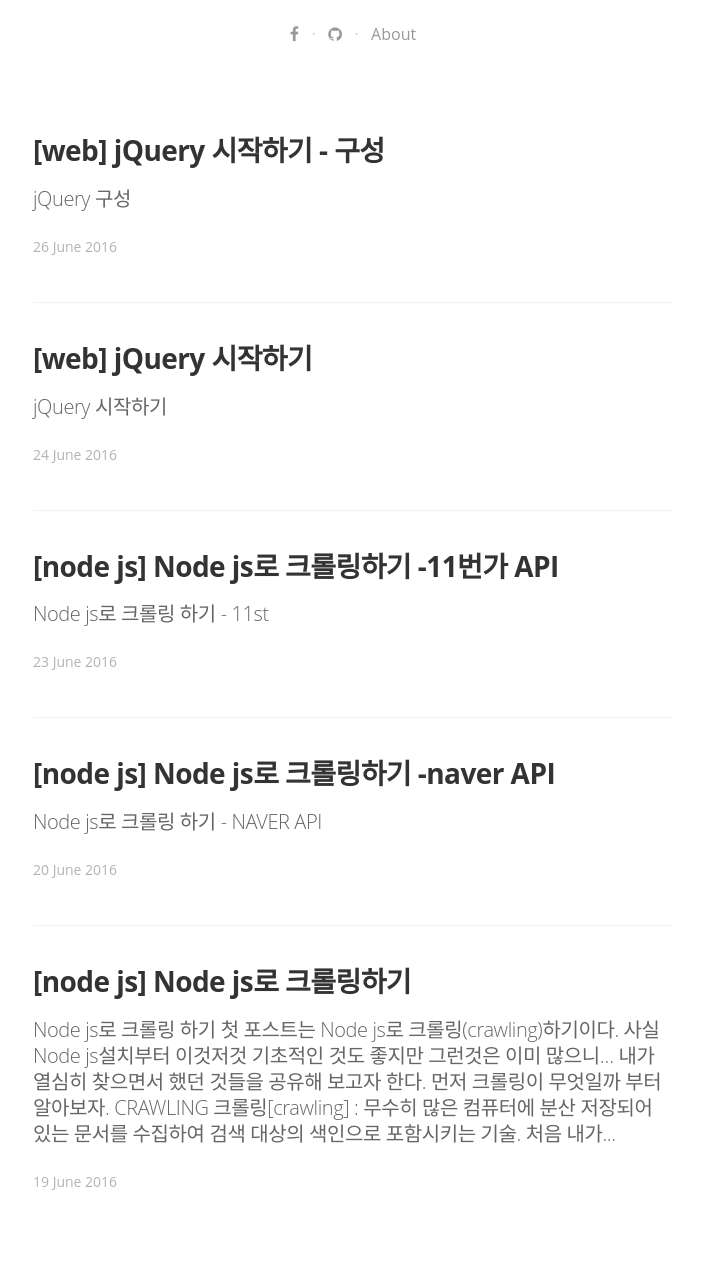
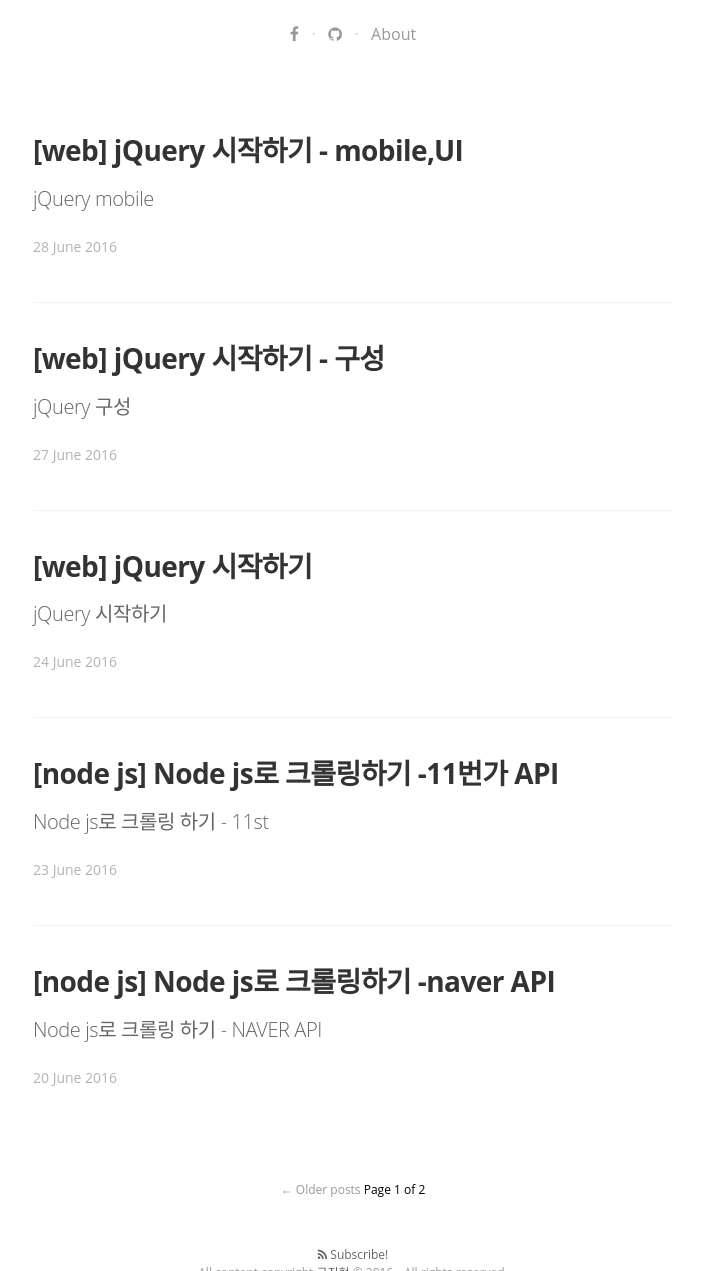
Before and after one commit to koocci/github.io, a Jekyll site: the page built from index.html, in a window 1280 px wide and 1400 px high, scrolled down 487 px, cut to the strip 129-1400 px from the top of the window. Shown: the whole strip, without its empty margins (287-991 px from the left). Built offline with Jekyll 4.4.1, drawn with Linux system fonts in a browser that asks for light colours; nearby versions of some CDN libraries; some web fonts are replaced; the list of posts is cut into pages by our own code; some of the changed lines change nothing that is shown.

Commit message:
jquery_mobile_UI

```diff
--- a/_posts/2016-06-26-jquery-2.md
+++ b/_posts/2016-06-26-jquery-2.md
@@ -1,7 +1,7 @@
 ---
 layout: post
 title:  "[web] jQuery 시작하기 - 구성"
-date:   2016-06-26 10:00:23 +0900
+date:   2016-06-27 15:57:23 +0900
 categories: WEB
 tags: [WEB,jquery,jquery mobile,jquery UI,library,framework,$,DOM]
 
--- /dev/null
+++ b/_posts/2016-06-28-jquery-mobile_ui.md
@@ -0,0 +1,277 @@
+---
+layout: post
+title:  "[web] jQuery 시작하기 - mobile,UI"
+date:   2016-06-28 09:43:53 +0900
+categories: WEB
+tags: [WEB,jquery,jquery mobile,jquery UI,library,framework,$,DOM]
+
+---
+
+# jQuery mobile
+
+![phone](https://images.unsplash.com/photo-1444356751607-31f0fd2714f1?ixlib=rb-0.3.5&q=80&fm=jpg&crop=entropy&s=e10ae28ea99dcbc5e512a56d60a86c18)
+
+이전 포스팅에서 jQuery에 관한 소개와 여러 속성, 이벤트등을 작성했었다.
+그리고 이번 포스팅에서는 간단히 jQuery mobile에 대해 소개해 볼까한다.
+내가 jQuery Mobile을 접했던 것은 하이브리드 어플을 제작하기 위해서 였다.
+처음엔 `Angular`를 공부해서 `iOnic`으로 만들어볼까 했지만 그래도 좀더 기초에 다가갈 수 있게 `jQuery mobile`과 `PhoneGap`을 이용해서 만들었고, 순차적으로 해당사항에 대해서도 포스팅을 할 계획이다.
+그럼 jQuery Mobile에 대해 알아보자.
+
+---
+
+### 정의
+
+난 항상 무언가를 공부할 때 정의는 꼭 제일 먼저 보게된다. 뭐 누구나 그렇겠지만 만든사람의 생각이 가장 명확히 들어난다고 생각하기 때문이다.
+
+`jQuery Mobile is a HTML5-based user interface system designed to make responsive web sites and apps that are accessible on all smartphone, tablet and desktop devices.`
+
+jQuery mobile 사이트에 들어가면 가장 먼저 나오는 문구다.
+즉, 위 라이브러리는 모바일이나 테블릿 혹은 데스크탑 등의 모든 환경에서 반응형 웹사이트, 앱에 맞추어서 사용할 수 있도록 나온 것이다.
+
+일반적으로 안드로이드든 아이폰이든 웹 사이트든 반응형은 이제 당연히 해야하는 기술이 되었다.
+뭐 아이폰은 그래도 적은 편이지만 안드로이드 폰같은 경우 화면도 너무 다양하고, 크기도, 사양도 너무 다양해서 어떻게 될지 모른다.
+따라서 native로 짤 때에도 내가 알기로는 해당 사항을 많이 생각하면서 짜야 하는 것으로 알고 있다.
+사용법자체가 jQuery랑 다른 것은 아니니 쉽게 접근을 해보자.
+
+---
+
+### css FrameWork
+
+jQuery mobile에서는 미리 정해진 클래스 이름들이 있는데 해당 클래스를 넣어주면 css가 바뀌게 된다.
+
+해당 DOC는 [여기](http://api.jquerymobile.com/classes/)에 적혀 있다.
+일반적으로 jQuery mobile을 많이 써보지 못했을 때에는 대강의 흐름만 보고 예시를 옮겨 쓰거나 했던 적이 많았다. 그러나 최근에는 이러한 세부적인 걸 보게 되면서 미리미리 체킹을 하고 원하는 모양으로 바꾸고 하다보니 훨씬 깔끔하고 이쁘게 되는 걸 확인할 수 있었다.
+
+예시에는 위에 설명한 class가 들어가 있는 경우가 많으니 뺄것은 빼고 원하는 모양을 만들면 될 것이다.
+이외에 css FrameWork에는 Grid Layout과 Responsive Grid, Theme이 있는데 나는 Grid Layout과 Responsive Grid의 경우 좀 사용성이 높지 못한것 같아 `bootstrap grid system`을 사용했다.
+
+이외의 내용은 [여기](http://api.jquerymobile.com/category/css-framework/)에서 한번 읽어보면 좋다.
+
+---
+
+### Events
+
+`Event`를 컨트롤 하는 것은 참 까다로운 일이다.
+[여기](http://api.jquerymobile.com/category/events/)에 해당하는 Event들이 나열되어 있는데, 개인적으로 많이 썼던 것이나 중요한 부분들을 적어보겠다.
+
+navigate의 경우 `history관리`에 있어서 자주 쓰는데, jQuery mobile상에서 뒤로가기시, 탭상의 history도 저장이 되기 때문에 뒤로 갈때 이전 탭이 선택될 때가 있다. 물론 해당 사항이 원하던 기능이면 상관이 없는데 개인적으로는 탭이 아니라 페이지 형식으로 넘겨야 하는 상황이라 navigate 쪽을 손을 봐서 구현을 했다.
+
+{% highlight ruby %}
+
+$(window).on("navigate", function(event, data) {
+  if (data.state.direction == "back" && $(".ui-popup-active").length < 1) {
+    event.preventDefault();
+    history.back(1);
+  }
+});
+
+{% endhighlight %}
+
+해당 사항은 내가 만들었던 서비스의 기준이고 원하는 방향이 있다면 수정하면 될 듯 하다.
+
+다음으로 이건 궁금한 사람도 많을 것이고, 한번 정리를 하면 좋을 꺼같아서 작성해 볼것인데,
+`Event`중에 페이지 로드될 때의 호출되는 것들이 많은데, 그 상황을 한 번 비교를 해보겠다.
+비교 해볼 것들은
+`mobileinit`
+`pagebeforecreate`
+`bagebeforehide`
+`pagebeforeload`
+`pagebeforeshow`
+`pagecreate`
+`pageinit`
+`pageload`
+
+이다. 해당 사항들이 언제 호출되는 지는 사실 해당 이벤트 설명에 나와 있으나, 전체를 비교하는 코드를 만들어 보도록 하겠다.
+
+{% highlight ruby %}
+
+<!doctype html>
+<html>
+<head>
+  <title>Example</title>
+  <meta charset=utf-8 />
+  <meta name="viewport" content="width=device-width, initial-scale=1">
+  <link rel="stylesheet"  href="http://code.jquery.com/mobile/1.4.5/jquery.mobile-1.4.5.min.css" />
+  <script src="http://code.jquery.com/jquery-1.10.2.min.js"></script>
+  <script>
+// Update configuration to our liking
+$( document ).on( "mobileinit", function() {
+	console.log("mobileinit : Event indicating that jQuery Mobile has finished loading.");
+});
+$( document ).on( "pagebeforecreate", function() {
+	console.log("pagebeforecreate : Triggered on the page being initialized, before most plugin auto-initialization occurs.");
+});
+$( document ).on( "pagebeforeload", function() {
+	console.log("(d)pagebeforeload : Triggered before any load request is made.");
+});
+$( document ).on( "pagebeforeshow", function() {
+	console.log("(d)pagebeforeshow : Triggered on the 'toPage' we are transitioning to, before the actual transition animation is kicked off.");
+});
+$( document ).on( "pagecreate", function() {
+	console.log("pagecreate : Triggered when the page has been created in the DOM (via ajax or other) and after all widgets have had an opportunity to enhance the contained markup.");
+});
+$( document ).on( "pageinit", function() {
+  console.log( "pageinit : Triggered on the page being initialized, after initialization occurs." );
+});
+$( document ).on( "pageload", function() {
+	console.log("(d)pageload : Triggered after the page is successfully loaded and inserted into the DOM.");
+});
+$( document ).on( "pageshow", function() {
+	console.log("(d)pageshow : Triggered on the 'toPage' after the transition animation has completed.");
+});
+  </script>
+  <script src="http://code.jquery.com/mobile/1.4.5/jquery.mobile-1.4.5.min.js"></script>
+</head>
+<body>
+  <div data-jqm-role="page">
+    <div data-jqm-role="header">
+      <h2>jQuery Mobile Example</h2>
+    </div>
+    <div data-jqm-role="content">
+    	<h1>안녕</h1>
+    </div>
+  </div>
+</body>
+</html>
+
+{% endhighlight %}
+
+자바스크립트를 조금이라도 공부했다면 선언순서가 크게 차이가 없다는 것은 알고 있을 것이다.
+console에는 실행 이벤트 명과 언제 나오는지를 적어 두었다.
+그럼 해당 구문의 결과를 보자.
+
+{% highlight ruby %}
+
+mobileinit : Event indicating that jQuery Mobile has finished loading.
+
+pagebeforecreate : Triggered on the page being initialized, before most plugin auto-initialization occurs.
+
+pagecreate : Triggered when the page has been created in the DOM (via ajax or other) and after all widgets have had an opportunity to enhance the contained markup.
+
+pageinit : Triggered on the page being initialized, after initialization occurs.
+
+(d)pagebeforeshow : Triggered on the 'toPage' we are transitioning to, before the actual transition animation is kicked off.
+
+(d)pageshow : Triggered on the 'toPage' after the transition animation has completed.
+
+{% endhighlight %}
+
+
+먼저 `Load`란 단어가 들어간 곳은 출력이 되지 않았다.
+참고로 (d)가 들어간 문구는 jquery mobile 1.4부터 deprecated 된것이라 하여, 사용하지 않는 것이 좋다.
+
+즉, 순서를 보면
+
+`mobileinit`이 jquery mobile의 로딩이 끝났을 때, `pagebeforecreate`,`pagecreate`,`pageinit` 순으로 호출이 된다.
+
+이런 호출이 이루어 진다는 건 한번정도 정리해 두면 편하다.
+그럼 다른 이벤트를 볼 것인데 바로 scroll이다.
+
+scroll의 경우는 모바일의 경우 참 많이 쓰인다. Listview의 로딩에 있어서도 그렇고, 페이징도 그렇고 본인만의 scroll 노하우를 하나 만들어두는 것이 좋다.
+
+나같은 경우는 `scrollHelper`라는 것을 만들어서 스크롤처리를 하는데, 일반적으로 스크롤이 리스팅의 마지막에 가면 새로운 리스트를 추가적으로 생성되게 하므로, 해당 처리를 해주면 된다.
+
+예를 들어,
+
+{% highlight ruby %}
+
+var activePage = $.mobile.pageContainer.pagecontainer("getActivePage"),
+	        screenHeight = $.mobile.getScreenHeight(),
+	        contentHeight = $(".ui-content", activePage).outerHeight(),
+	        header = $(".ui-header", activePage).outerHeight() - 1,
+	        scrolled = $(window).scrollTop(),
+	        scrollEnd = contentHeight - screenHeight + header,
+
+{% endhighlight %}
+
+다음과 같은 변수가 있다고 하자.(나 역시 모를때는 구글링으로 해당 방법을 찾았다.)
+그럼 현재 보고 있는 뷰에 대한 스크롤 위치를 모두 잡을 수 있다.(`footer`가 있다면 `header`와 같은 방법으로 추가하면 된다.)
+
+{% highlight ruby %}
+
+if (activePage[0].id == "myPage" && scrolled >= scrollEnd && scrollEnd > 0) {
+	        myPage_pageNum+=1;
+	        addMore("myPage",myPage_pageNum);
+	    }
+
+{% endhighlight %}
+
+다음과 같이 해당하는 뷰에서 스크롤의 위치가 마지막에 갈 경우, page를 하나 늘려주고 리스트를 부르는 함수를 실행 시키면 된다.
+
+이외에 `mouseenter` 나 `mouseleave`와 같은 이벤트는 지도에서도 많이 쓰이고, 이미지나 버튼의 형식에서 디자인을 바꾸어 주고 싶을 때,(예를 들면 마우스가 들어가면 버튼의 색이 빠뀌는 등) 사용을 많이 한다.
+
+---
+
+### METHOD
+
+사실, `iCon`과 같은 것도 순서상 있지만, 해당사항은 건너뛰도록 하겠다.
+다음으로 볼 것은 `Method` 부분이다.
+
+사실 이전 스크롤부분에서 사용한 것(`activePage`)도 있다.
+
+많이 쓰긴 하면서도 막상 뭐가 있는지 몰라 안쓸때도 많다.
+[여기](http://daeson.tistory.com/entry/jQuery-Mobile-API-Methods-API-%ED%95%A8%EC%88%98)에 참조하면 해석도 같이 될 수 있다.
+
+개인적으로 자주 썼던 것은 `jqmData`와 `$.mobile.path.parseUrl (method)` 정도가 있는데, 해당사항에 있어서 본인이 사용할 것이라면 적극 사용하길 권한다.
+
+이외에도 많은데, 특히 `listview`라던지, `popup`과 같은 경우는 자주쓰므로 본인이 사용할 경우 한번 찾아서 써보는 걸 추천한다.
+
+자주하는 실수로는 `popup은 한번에 하나밖에 호출하지 못한다.` 여러개를 호출 하지 못하므로 popup한 이후 해당 popup이 또 다른 popup을 호출한다면 미리 선언되었던 popup을 지우고 띄우던지, 다른 방식으로 해야 할 것이다.
+
+이 후에 `phoneGap`을 다루게 되면 그 때 jQuery Mobile에 대해 좀더 많이 다루게 될 것이다. 역시 코딩은 실전이므로.... 이렇게 하나하나 설명하는 것보다 더 이해가 빠를 것으로 생각된다.
+
+---
+
+### jQuery UI
+
+![mobile](https://images.unsplash.com/photo-1462078563783-650e23af549d?ixlib=rb-0.3.5&q=80&fm=jpg&crop=entropy&s=8f5ad70474ec3c130614c818794b6d81)
+
+`jQuery UI` 역시 나는 내가 쓰고 싶은 것만 썼었기에 사실 어떤 기능이 더 있는지 알지 못한다.
+그래도 아마 `jQuery UI`를 사용할 때의 가장 큰 부분은 다 다루지 않을까 싶다.
+
+흔히 이미지를 끌어당기거나, 놓거나, class를 추가해 색을 바꾸거나,Dialog를 만들거나 같은 경우 일 듯 한데 먼저 컴포넌트를 끌어당기고 놓는 것을 한번 보자.
+
+해당사항은 `draggable`과 `droppable`을 사용을 하게 된다. 분명 [여기](https://jqueryui.com/draggable/#sortable)에 좋은 예시들과 함께 나와있지만, 잘 모르는 사람은 헤깔릴 수 있으므로 draggable부터 보면,
+
+{% highlight ruby %}
+
+var dragInit = function() {
+	$( ".draggable" ).draggable({
+		helper: "clone",
+		appendTo: "body",
+		stop: handleDragStop
+	});
+}
+
+{% endhighlight %}
+
+위 함수가 drag를 할수 있게 만드는 것이다.
+`helper`는 어떤 방식으로 끌고 오게 할 것인가? clone같은 경우는 해당 사항을 복제한다.
+`appendTo`는 어디에 놓을 수 있게 할 것인가 이고
+`stop`은 멈췄을 때 어떤 함수를 실행 시킬지를 정한다.
+이외에도 많이 있지만 (`z-index`도 설정할 수 있다.) 필요하면 찾아보도록 하자.
+
+{% highlight ruby %}
+
+var dropInit = function(){
+	$( ".droppable" ).droppable({
+		accept: '.draggable,.A,.B',
+		hoverClass: 'hovered',
+		drop: handleDrop
+	});
+}
+
+{% endhighlight %}
+
+위 예시는 `droppable`에 대한 예시이다. 해당사항을 보면 `accept`에서 받을 수 있는 것을 명시해준다. 위의 예시의 경우 `draggable`,`A`,`B`가 선언되어 있는 클래스의 내용들만 끌어와서 넣을 수 있다.
+`hoverClass`의 경우 해당 사항을 끌어서 `droppable`에 올렸을 때, 어떤 클래스를 droppable에 추가 해줄지 명시한다.
+위의 예시의 경우 `hovered`라는 클래스를 추가하게 되고, `hovered`가 background를 검은색으로 한다 할 때, 끌어서 해당사항 위에서 잡고 있을 때,(놓으면 사라진다.) background는 검은색으로 되어 있을 것이다.
+`drop`은 놓았을 때 실행하는 함수가 될 것이다.
+
+
+`dialog`의 경우는 사실 예시가 가장 정확하다. 주의할 점만 보면 `bootstrap`과 같이 선언되어 있을 경우, `jQuery UI`를 나중에 선언하지 않으면 이미지가 안보이는 경우가 생길 수 있다(명명이 겹칠 때가 있다.)
+
+UI를 쓰기가 개인적으로 처음엔 까다로웠었다. Document도 잘 읽지 못할 때 사용해서 그런지 시간이 많이 걸렸었는데 한번 하고나면 이해가 정말 쉬우니 한번 해보길 바란다.
+
+이상으로 간단한 `jQuery`에 대한 설명을 마친다.
+다음 포스팅을 아직 정하지 못했는데, `node js` 혹은 `phoneGap`이 되지 않을까 싶다.
```
